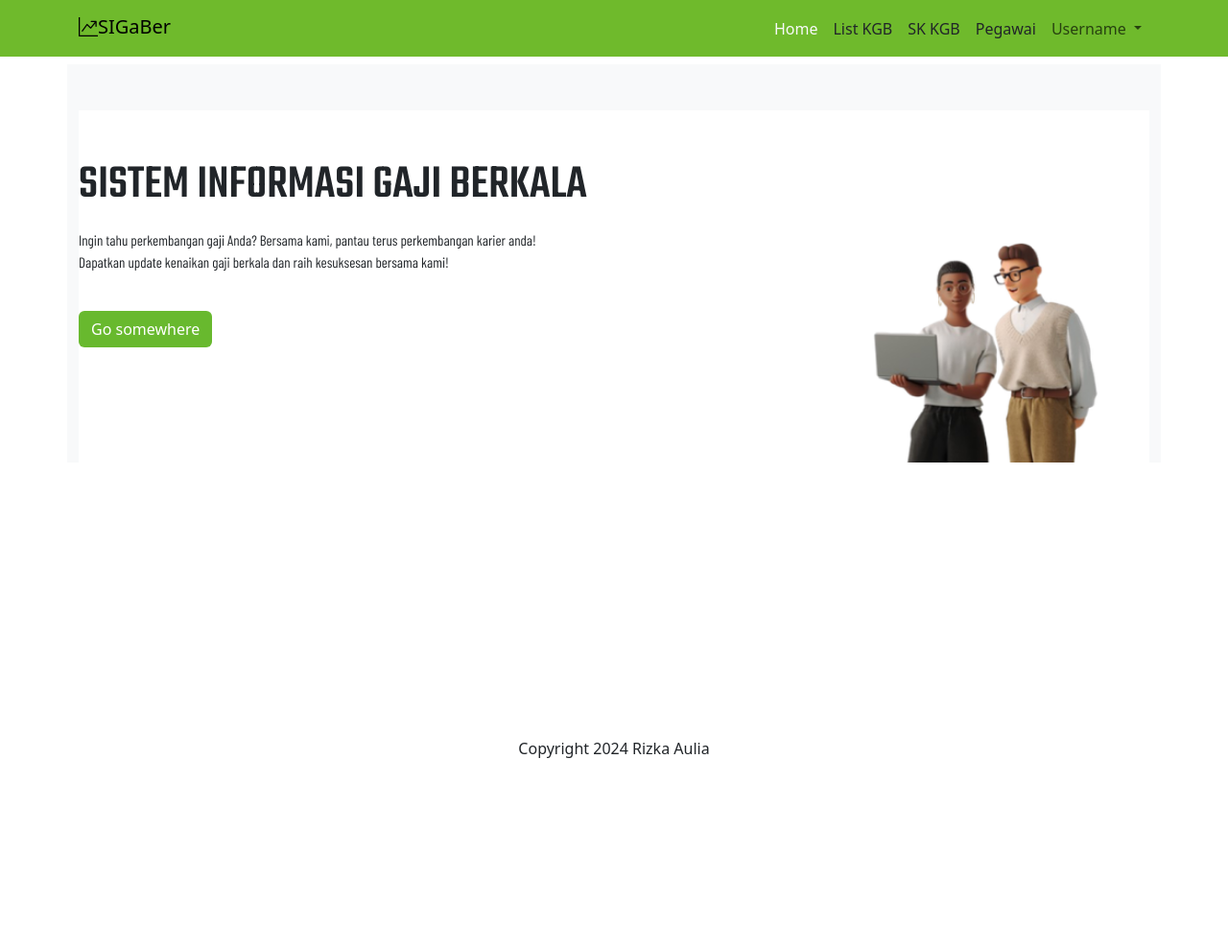
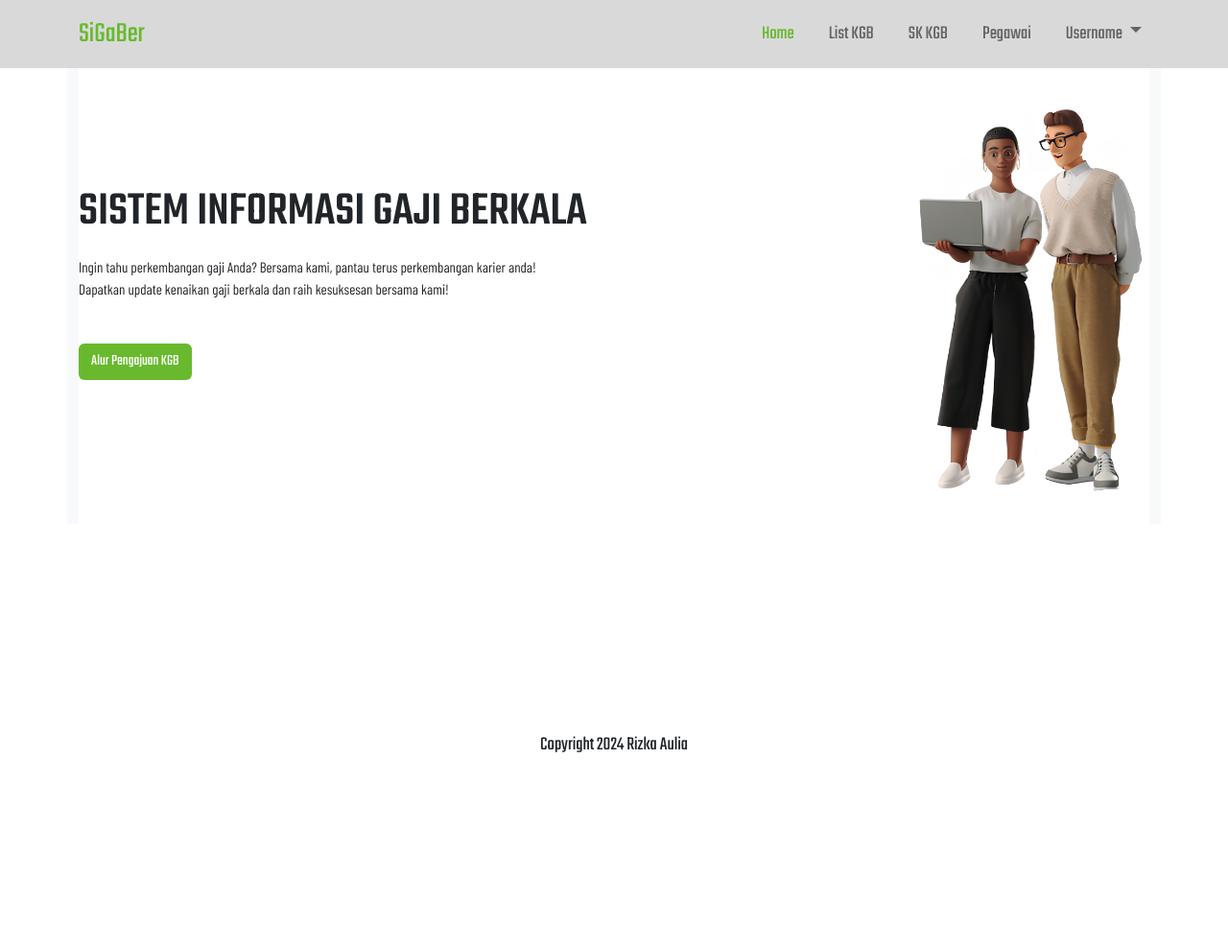
Before and after one commit to rizkaaulia148/sigaberrr, a PHP site: page /home in a window 1280 px wide. Shown: the top 989 px of the page at 96% size. Run offline with PHP 8.4, Linux system fonts and the light colour scheme; some web fonts are replaced.

Commit message:
home done hiks
home done hiks

```diff
--- a/assets/css/style.css
+++ b/assets/css/style.css
@@ -38,7 +38,7 @@ body {
 .navbar .navbar-logo {
   font-size: 2rem;
   font-weight: 700;
-  color: var(--primary);
+  color: var(--like);
 }
 
 .navbar .navbar-nav a {
--- a/home.php
+++ b/home.php
@@ -1,6 +1,6 @@
 <style>
     .card-background {
-        background-image: url('img/bg1.png');
+        background-image: url('img/bg2.png');
         background-size: cover;
         background-position: center;
     }
@@ -13,9 +13,9 @@
     href="https://fonts.googleapis.com/css2?family=Barlow+Condensed:ital,wght@0,100;0,200;0,300;0,400;0,500;0,600;0,700;0,800;0,900;1,100;1,200;1,300;1,400;1,500;1,600;1,700;1,800;1,900&family=Teko:wght@300..700&display=swap"
     rel="stylesheet">
 
-<div class="col-lg bg-light mt-2">
-    <div class="card-body mt-5 card-background">
-        <br><br>
+<div class="col-lg bg-light">
+    <div class="card-body card-background">
+        <br><br><br><br>
         <h5 class="card-title"
             style="font-family: 'Teko', sans-serif; font-size: 50px; font-optical-sizing: auto; align-items: center;">
             SISTEM INFORMASI GAJI BERKALA</h5>
@@ -25,8 +25,8 @@
             <br> Dapatkan update kenaikan gaji berkala dan raih kesuksesan bersama kami!
         </p>
         <br>
-        <a href="#" class="btn" style="background-color: #68b92e; color: #ffffff; font-family: ''Teko', sans-serif;">Go
-            somewhere</a>
+        <a href="#" class="btn"
+            style="background-color: #68b92e; color: #ffffff; font-family: ''Teko', sans-serif;">Alur Pengajuan KGB</a>
         <br><br><br><br><br><br>
     </div>
 </div>
--- a/menu.php
+++ b/menu.php
@@ -1,31 +1,80 @@
-<link rel="preconnect" href="https://fonts.googleapis.com">
-<link rel="preconnect" href="https://fonts.gstatic.com" crossorigin>
-<link href="https://fonts.googleapis.com/css2?family=Teko:wght@300..700&display=swap" rel="stylesheet">
+<!DOCTYPE html>
+<html>
 
-<nav class="navbar navbar-expand-lg sticky-top" style="background-color:#6FBA2C;">
+<head>
+    <title>SiGaBer</title>
+    <style>
+        @import url('https://fonts.googleapis.com/css2?family=Teko:wght@300..700&display=swap');
+
+        body {
+            font-family: 'Teko', sans-serif;
+            font-size: 20px;
+        }
+
+        .navbar {
+            background-color: #D9D9D9;
+        }
+
+        .navbar-brand {
+            color: #68b92e;
+        }
+
+        .navbar-brand:visited {
+            color: #68b92e;
+        }
+
+        .nav-link {
+            color: #656363;
+        }
+
+        .link-green {
+            color: #68b92e;
+        }
+
+        .link-grey {
+            color: #656363;
+        }
+
+        .navbar-menu {
+            display: flex;
+            justify-content: flex-end;
+        }
+
+        .navbar-menu li {
+            margin-left: 20px;
+        }
+
+        .navbar-brand {
+            font-family: 'Teko', sans-serif;
+            font-size: 30px;
+        }
+    </style>
+</head>
+
+<body>
+    <nav class="navbar navbar-expand-lg sticky-top">
         <div class="container">
-        <a class="navbar-brand" href="#"><i class="bi bi-graph-up-arrow"
-                style="font-family: 'Teko', sans-serif;"></i>SIGaBer</a>
+            <a class="navbar-brand" href="home">SiGaBer</a>
             <button class="navbar-toggler" type="button" data-bs-toggle="collapse" data-bs-target="#navbarNavDropdown"
                 aria-controls="navbarNavDropdown" aria-expanded="false" aria-label="Toggle navigation">
                 <span class="navbar-toggler-icon"></span>
             </button>
             <div class="collapse navbar-collapse justify-content-end" id="navbarNavDropdown">
-            <ul class="navbar-nav">
+                <ul class="navbar-nav navbar-menu">
                     <li class="nav-item">
-                    <a class="nav-link ps-2 <?php echo (isset($_GET['x']) && $_GET['x'] == 'home') ? 'link-light' : 'link-dark'; ?>"
+                        <a class="nav-link ps-2 <?php echo (isset($_GET['x']) && $_GET['x'] == 'home') ? 'link-green' : 'link-grey'; ?>"
                             aria-current="page" href="home">Home</a>
                     </li>
                     <li class="nav-item">
-                    <a class="nav-link ps-2 <?php echo (isset($_GET['x']) && $_GET['x'] == 'listkgb') ? 'link-light' : 'link-dark'; ?>"
+                        <a class="nav-link ps-2 <?php echo (isset($_GET['x']) && $_GET['x'] == 'listkgb') ? 'link-green' : 'link-grey'; ?>"
                             aria-current="page" href="listkgb">List KGB</a>
                     </li>
                     <li class="nav-item">
-                    <a class="nav-link ps-2 <?php echo (isset($_GET['x']) && $_GET['x'] == 'skkgb') ? 'link-light' : 'link-dark'; ?>"
+                        <a class="nav-link ps-2 <?php echo (isset($_GET['x']) && $_GET['x'] == 'skkgb') ? 'link-green' : 'link-grey'; ?>"
                             aria-current="page" href="skkgb">SK KGB</a>
                     </li>
                     <li class="nav-item">
-                    <a class="nav-link ps-2 <?php echo (isset($_GET['x']) && $_GET['x'] == 'pegawai') ? 'link-light' : 'link-dark'; ?>"
+                        <a class="nav-link ps-2 <?php echo (isset($_GET['x']) && $_GET['x'] == 'pegawai') ? 'link-green' : 'link-grey'; ?>"
                             aria-current="page" href="pegawai">Pegawai</a>
                     </li>
                     <li class="nav-item dropdown">
@@ -43,3 +92,6 @@
             </div>
         </div>
     </nav>
+</body>
+
+</html>
```
Also changed, not shown: img/bg1.png, img/bg2.png (added), img/bg3.png (added). Lines whose indentation alone changed are shown as unchanged.
